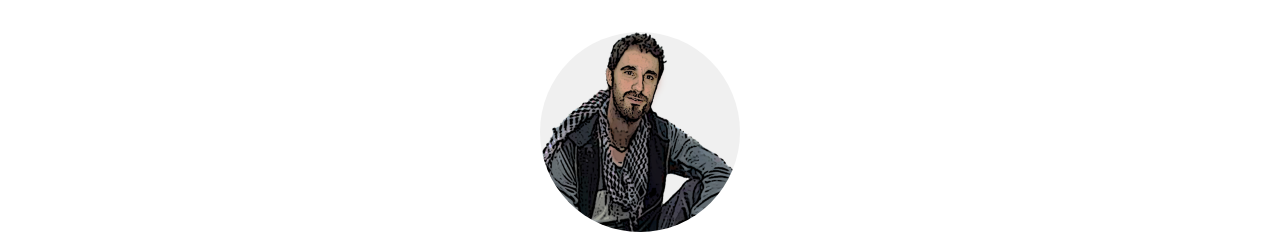
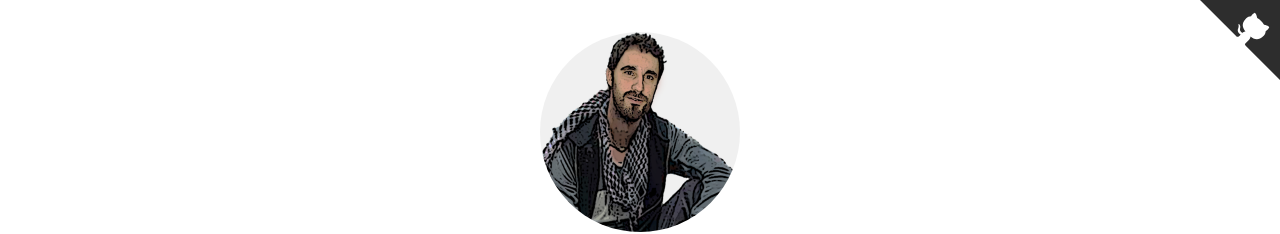
Before and after one commit to migueabellan/migueabellan.github.io, a Jekyll site: the page built from index.html, in a window 1280 px wide. Shown: the top 234 px of the page. Built offline with Jekyll 4.4.1, drawn with Linux system fonts in a browser that asks for light colours; nearby versions of some CDN libraries.

Commit message:
Add component forkme

```diff
--- /dev/null
+++ b/_includes/components/forkme.html
@@ -0,0 +1,7 @@
+<a target="_blank" href="https://github.com/escornabot/website" class="github-corner" aria-label="Fork me on GitHub">
+    <svg width="80" class="svg" height="80" viewBox="0 0 250 250" aria-hidden="true">
+        <path d="M0,0 L115,115 L130,115 L142,142 L250,250 L250,0 Z" />
+        <path d="M128.3,109.0 C113.8,99.7 119.0,89.6 119.0,89.6 C122.0,82.7 120.5,78.6 120.5,78.6 C119.2,72.0 123.4,76.3 123.4,76.3 C127.3,80.9 125.5,87.3 125.5,87.3 C122.9,97.6 130.6,101.9 134.4,103.2" fill="currentColor" style="transform-origin: 130px 106px;" class="octo-arm" />
+        <path d="M115.0,115.0 C114.9,115.1 118.7,116.5 119.8,115.4 L133.7,101.6 C136.9,99.2 139.9,98.4 142.2,98.6 C133.8,88.0 127.5,74.4 143.8,58.0 C148.5,53.4 154.0,51.2 159.7,51.0 C160.3,49.4 163.2,43.6 171.4,40.1 C171.4,40.1 176.1,42.5 178.8,56.2 C183.1,58.6 187.2,61.8 190.9,65.4 C194.5,69.0 197.7,73.2 200.1,77.6 C213.8,80.2 216.3,84.9 216.3,84.9 C212.7,93.1 206.9,96.0 205.4,96.6 C205.1,102.4 203.0,107.8 198.3,112.5 C181.9,128.9 168.3,122.5 157.7,114.1 C157.9,116.9 156.7,120.9 152.7,124.9 L141.0,136.5 C139.8,137.7 141.6,141.9 141.8,141.8 Z" fill="currentColor" class="octo-body" />
+    </svg>
+</a>
--- a/_layouts/default.html
+++ b/_layouts/default.html
@@ -19,6 +19,8 @@
 <body>
   <div class="wrapper">
 
+    {% include components/forkme.html %}
+
     {% include header.html %}
 
     {% include experience.html %}
--- /dev/null
+++ b/_sass/components/_forkme.scss
@@ -0,0 +1,33 @@
+.svg {
+  fill: #2d2d2d;
+  color: #fff;
+  position: absolute;
+  top: 0;
+  border: 0;
+  right: 0;
+}
+.github-corner:hover .octo-arm {
+  animation: octocat-wave 560ms ease-in-out;
+}
+@keyframes octocat-wave {
+  0%,
+  100% {
+    transform: rotate(0);
+  }
+  20%,
+  60% {
+    transform: rotate(-25deg);
+  }
+  40%,
+  80% {
+    transform: rotate(10deg);
+  }
+  }
+  @media (max-width: 500px) {
+    .github-corner:hover .octo-arm {
+      animation: none;
+    }
+    .github-corner .octo-arm {
+      animation: octocat-wave 560ms ease-in-out;
+    }
+}
--- a/css/main.scss
+++ b/css/main.scss
@@ -7,3 +7,6 @@
 // Generic site
 @import "base";
 @import "resume";
+
+// Components
+@import "components/forkme";
```
